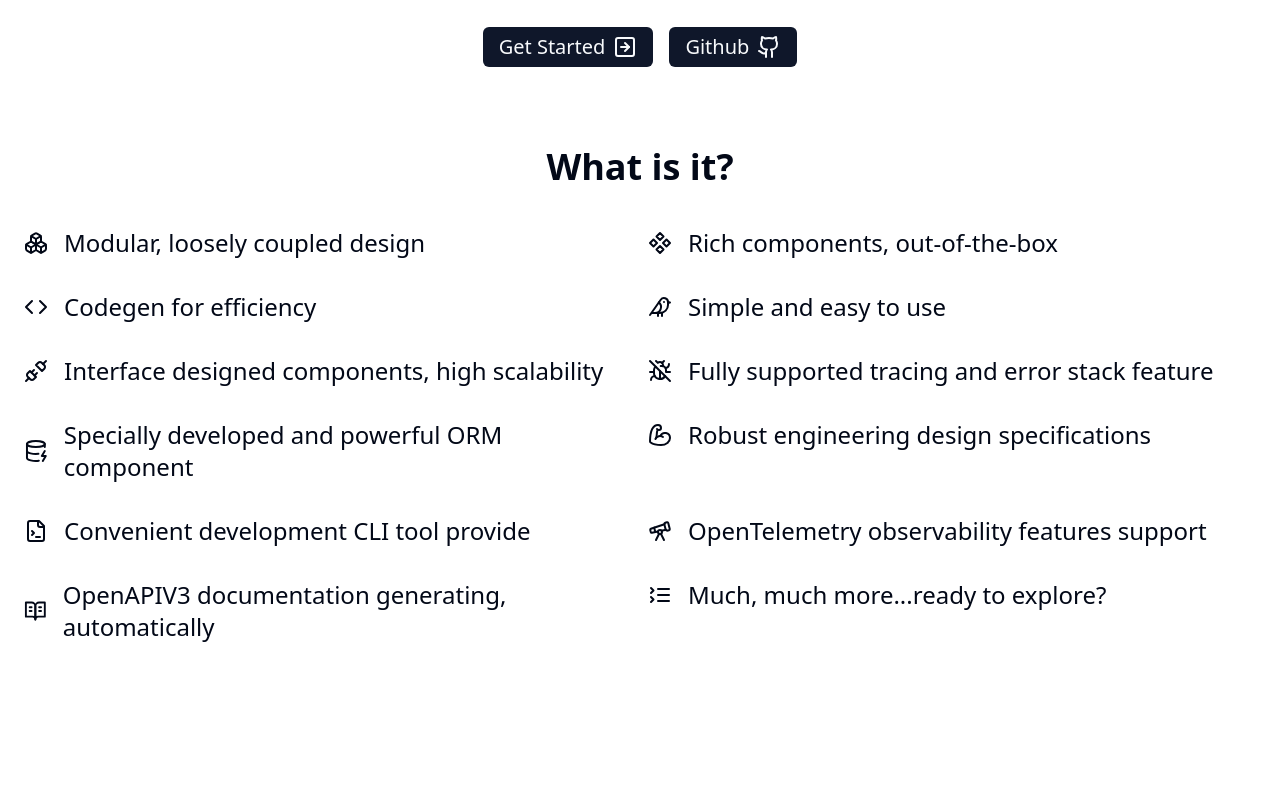
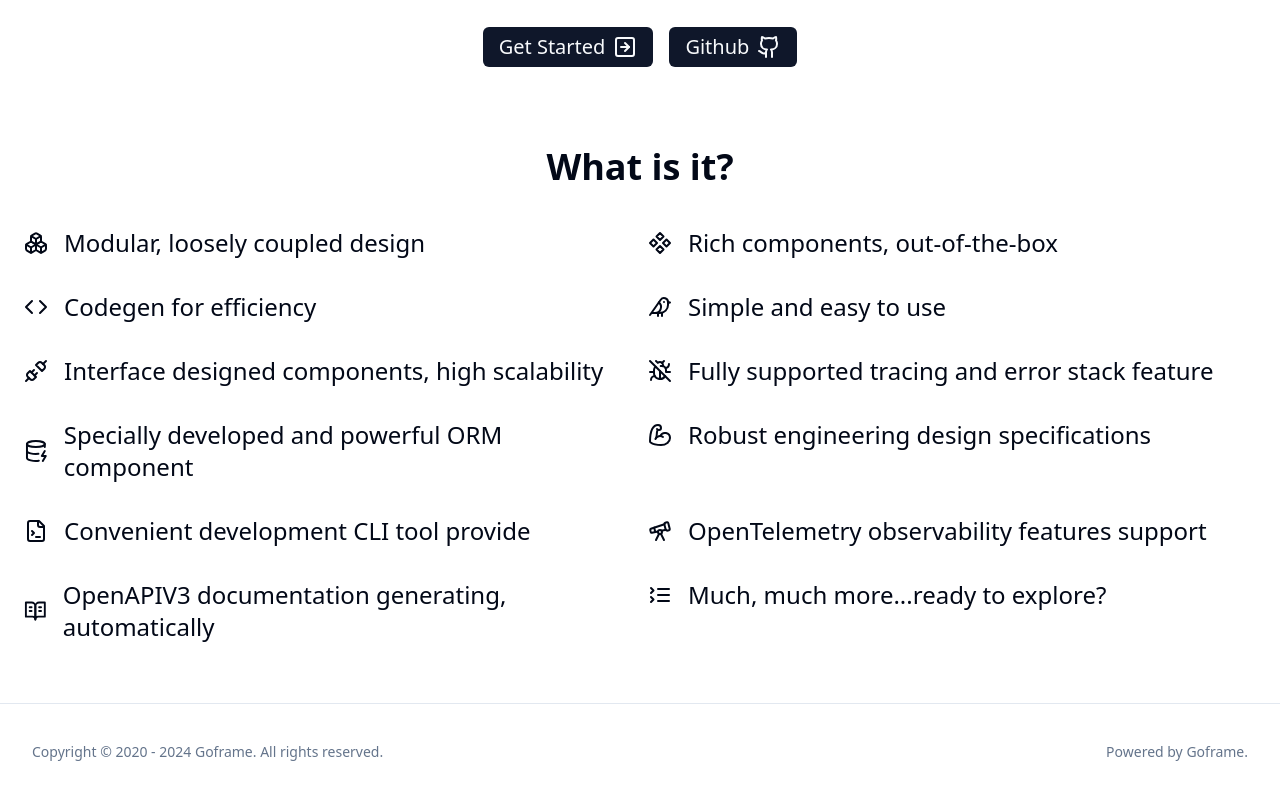
Before and after one commit to chenjunqian/goframedocs, a Next.js app: page / in a window 1280 px wide. Shown: the part 574-1374 px from the top of the page. Before the commit the page ends 1241 px from the top, so only its background shows below. Built offline with nearby package versions, Linux system fonts and the light colour scheme.

Commit message:
feat: add footer

```diff
--- a/app/layout.tsx
+++ b/app/layout.tsx
@@ -5,6 +5,7 @@ import { cn } from "../lib/utils";
 import { fontSans } from "../lib/fonts";
 import { ThemeProvider } from "../components/theme-provide";
 import { SiteHeader } from "../components/site-header";
+import SiteFooter from "../components/site-footer";
 
 export const metadata: Metadata = {
     title: siteConfig.name,
@@ -34,6 +35,7 @@ export default function RootLayout({
                     <div className="relative flex min-h-screen flex-col">
                         <SiteHeader />
                         <div className="flex-1">{children}</div>
+                        <SiteFooter />
                     </div>
                 </ThemeProvider>
             </body>
--- /dev/null
+++ b/components/site-footer.tsx
@@ -0,0 +1,16 @@
+
+
+export default function SiteFooter() {
+    return (
+        <footer className="bg-background sticky top-0 z-40 w-full border-t mt-9">
+            <div className="container flex flex-col items-center justify-between py-10 gap-4 md:h-24 md:flex-row">
+                <p className="text-sm text-muted-foreground">
+                    Copyright © 2020 - {new Date().getFullYear()} <a href="https://github.com/gogf/gf" target="_blank">Goframe</a>. All rights reserved.
+                </p>
+                <p className="text-sm text-muted-foreground">
+                    Powered by <a href="https://github.com/gogf/gf" target="_blank">Goframe</a>.
+                </p>
+            </div>
+        </footer>
+    )
+}
```
